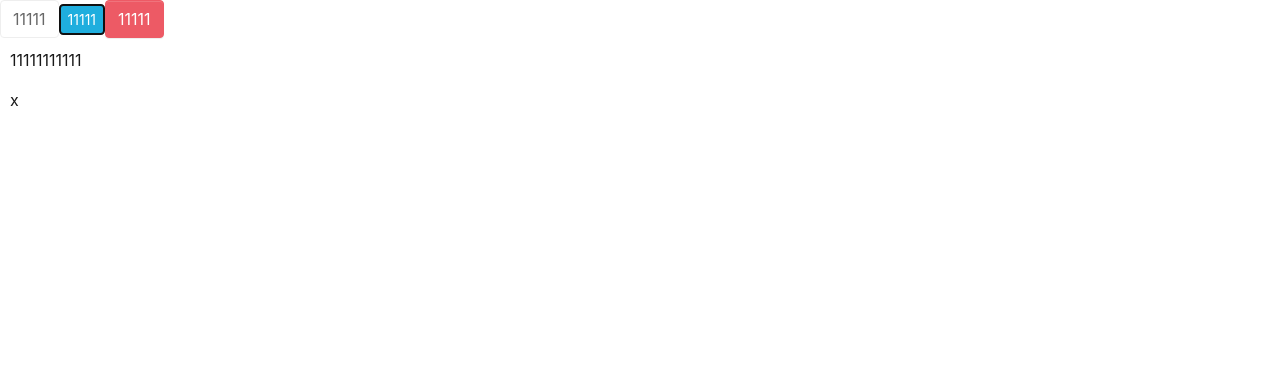
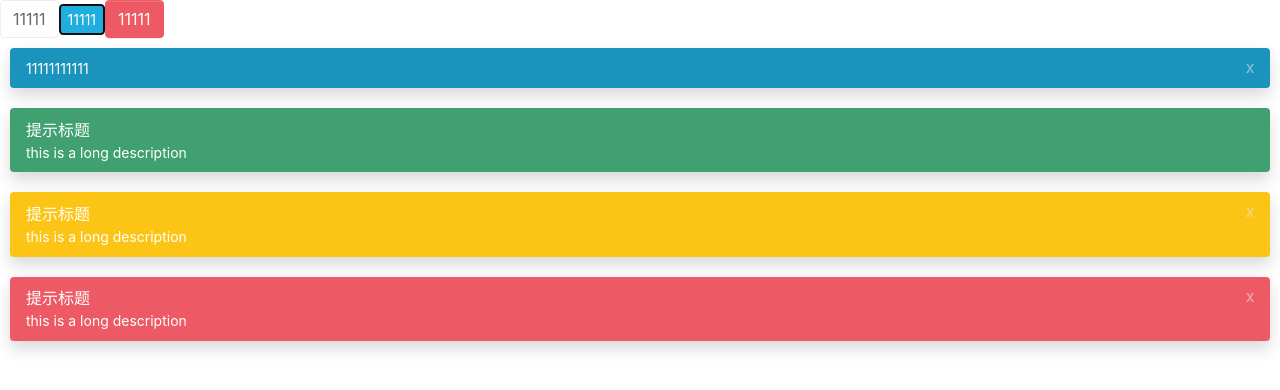
Before and after one commit to kirriri/ararin-ui, a React (Create React App) app: page / in a window 1280 px wide. Shown: the top 390 px of the page. Built offline with nearby package versions, Linux system fonts and the light colour scheme.

Commit message:
dev alert

```diff
--- a/package.json
+++ b/package.json
@@ -8,6 +8,7 @@
     "@types/node": "12.0.7",
     "@types/react": "16.8.6",
     "@types/react-dom": "16.8.4",
+    "classnames": "^2.2.6",
     "node-sass": "^4.13.1",
     "react": "^16.8.6",
     "react-dom": "^16.8.6",
--- a/src/App.tsx
+++ b/src/App.tsx
@@ -1,6 +1,6 @@
 import React from 'react';
 import Button, { ButtonType, ButtonSize } from './components/Button/button'
-import Alert from './components/Alert/alert'
+import Alert, { AlertType } from './components/Alert/alert'
 
 const App: React.FC = () => {
 	return (
@@ -22,6 +22,25 @@ const App: React.FC = () => {
 			<div style={{padding: '10px', boxSizing: 'border-box'}}>
 				<Alert>11111111111</Alert>
 			</div>
+			<div style={{padding: '10px', boxSizing: 'border-box'}}>
+				<Alert
+					canClose={false}
+					title="提示标题"
+					type={AlertType.Success}
+				>this is a long description</Alert>
+			</div>
+			<div style={{padding: '10px', boxSizing: 'border-box'}}>
+				<Alert
+					title="提示标题"
+					type={AlertType.Warning}
+				>this is a long description</Alert>
+			</div>
+			<div style={{padding: '10px', boxSizing: 'border-box'}}>
+				<Alert
+					title="提示标题"
+					type={AlertType.Danger}
+				>this is a long description</Alert>
+			</div>
 		</div>
 	);
 }
--- a/src/components/Alert/_style.scss
+++ b/src/components/Alert/_style.scss
@@ -6,8 +6,47 @@
     border: $border-width soli transparent;
     border-radius: $border-radius;
     box-shadow: $box-shadow;
-
-    h4 {
-
+    line-height: $line-height-base;
+    h4.ararin-alert-tit {
+        font-size: $font-size-base;
+        margin-bottom: 0;
+        line-height: $line-height-base;
+    }
+    div.ararin-alert-msg {
+        font-size: $font-size-sm;
+    }
+    span.ararin-alert-close {
+        position: absolute;
+        display: inline-block;
+        vertical-align: middle;
+        text-align: center;
+        width: 20px;
+        height: 20px;
+        right: 10px;
+        top: 10px;
+        line-height: 1.2;
+        cursor: pointer;
+        opacity: 0.6;
+        transition: $alert-transition;
+        color: $gray-100;
+        &:hover {
+            opacity: 1;
+        }
     }
 }
+
+.ararin-alert-default {
+    @include alert-style($primary, $primary, $white)
+}
+
+.ararin-alert-success {
+    @include alert-style($success, $success, $white)
+}
+
+.ararin-alert-warning {
+    @include alert-style($warning, $warning, $white)
+}
+
+.ararin-alert-danger {
+    @include alert-style($danger, $danger, $white)
+}
--- a/src/components/Alert/alert.tsx
+++ b/src/components/Alert/alert.tsx
@@ -35,8 +35,8 @@ const Alert: React.FC<AlertProps> = props => {
             className={classes}
             {...restProps}
         >
-            { (title != undefined && title != null) && <h4>{title}</h4> }
-            <p>{children}</p>
+            { (title !== undefined && title !== null) && <h4 className="ararin-alert-tit">{title}</h4> }
+            <div className="ararin-alert-msg">{children}</div>
             { canClose && <span className="ararin-alert-close">x</span> }
         </div>
     )
--- a/src/styles/_mixin.scss
+++ b/src/styles/_mixin.scss
@@ -42,6 +42,6 @@
     $color
 ) {
     background: $background;
-    border-color: darken($border, 10%);
+    border-color: darken($border, 15%);
     color: $color;
 }
--- a/src/styles/_variables.scss
+++ b/src/styles/_variables.scss
@@ -15,7 +15,7 @@ $indigo: #1a94bc !default;
 $red: #ed5a65 !default;
 $orange: #fba414 !default;
 $green: #40a070 !default;
-$yellow: #ffd111 !default;
+$yellow: #fcc515 !default;
 $teal: #20c997 !default;
 $cyan: #17a2b8 !default;
 $pink: #eea2a4 !default;
@@ -282,4 +282,5 @@ $progress-bar-color:                $white !default;
 $progress-bar-transition:           width .6s ease !default;
 
 // alert
-$alert-padding: .25rem .5rem;
+$alert-padding:                     .6rem 1rem;
+$alert-transition:                  opacity .1s ease-in-out;
--- a/src/styles/index.scss
+++ b/src/styles/index.scss
@@ -8,4 +8,7 @@
 @import "mixin";
 
 // button
-@import "../components/Button/style"
+@import "../components/Button/style";
+
+// alert
+@import "../components/Alert/style";
```
